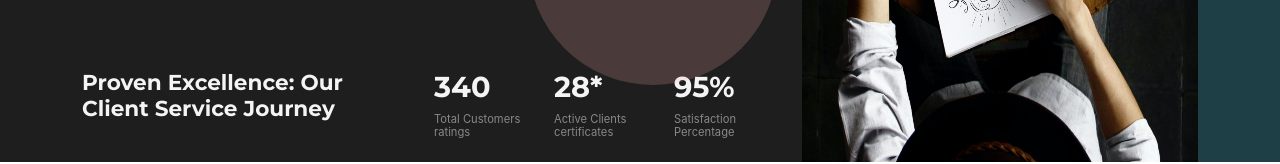
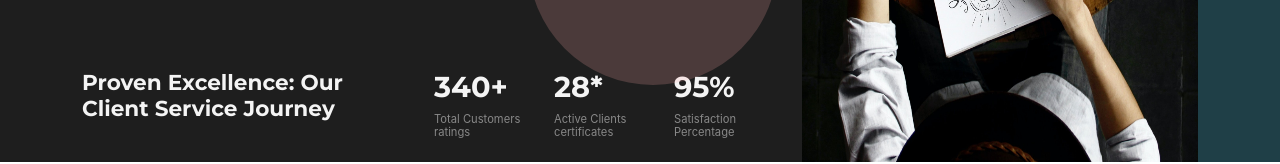
Before and after one commit to mineshpatel029/DezainaHub-WebV1, a React (Create React App) app: page / in a window 1280 px wide. Shown: the part 577-741 px from the top of the page. Built offline with nearby package versions, Linux system fonts and the light colour scheme; a web font is replaced by a local one.

Commit message:
Updated Landing Counter

```diff
--- a/package.json
+++ b/package.json
@@ -10,6 +10,7 @@
     "aos": "^2.3.4",
     "axios": "^1.5.0",
     "react": "^18.2.0",
+    "react-countup": "^6.4.2",
     "react-dom": "^18.2.0",
     "react-id-swiper": "^4.0.0",
     "react-multi-carousel": "^2.8.4",
--- a/src/Components/MainPages/LandingPage/HomeLandingSec/HomeLandingSec.jsx
+++ b/src/Components/MainPages/LandingPage/HomeLandingSec/HomeLandingSec.jsx
@@ -3,6 +3,7 @@ import "./HomeLandingSec.css"
 import LandingImg from "../Images/4.jpg"
 // import {useTypewriter, Cursor} from 'react-simple-typewriter'
 import { TypeAnimation } from 'react-type-animation';
+import CountUp from 'react-countup';
 
 export const HomeLandingSec = () => {
     // const {text} = useTypewriter({
@@ -33,15 +34,15 @@ export const HomeLandingSec = () => {
                     <h4 className='HomeLSContentBase-Head'>Proven Excellence: Our Client Service Journey</h4>
                     <div className='HomeLSContentBase-Values'>
                         <div className='HomeLSContentBaseValues-Items'>
-                            <h3 className='HomeLSContentBaseValuesItems-Value'>340</h3>
+                            <h3 className='HomeLSContentBaseValuesItems-Value'><CountUp start={0} end={340} duration={3} delay={0} />+</h3>
                             <h6 className='HomeLSContentBaseValuesItems-Description'>Total Customers ratings</h6>
                         </div>
                         <div className='HomeLSContentBaseValues-Items'>
-                            <h3 className='HomeLSContentBaseValuesItems-Value'>28*</h3>
+                            <h3 className='HomeLSContentBaseValuesItems-Value'><CountUp start={0} end={28} duration={3} delay={0} />*</h3>
                             <h6 className='HomeLSContentBaseValuesItems-Description'>Active Clients certificates</h6>
                         </div>
                         <div className='HomeLSContentBaseValues-Items'>
-                            <h3 className='HomeLSContentBaseValuesItems-Value'>95%</h3>
+                            <h3 className='HomeLSContentBaseValuesItems-Value'><CountUp start={0} end={95} duration={3} delay={0} />%</h3>
                             <h6 className='HomeLSContentBaseValuesItems-Description'>Satisfaction Percentage</h6>
                         </div>
                     </div>
```
Also changed, not shown: 1 other file (tests, documents, lock files or other folders).
